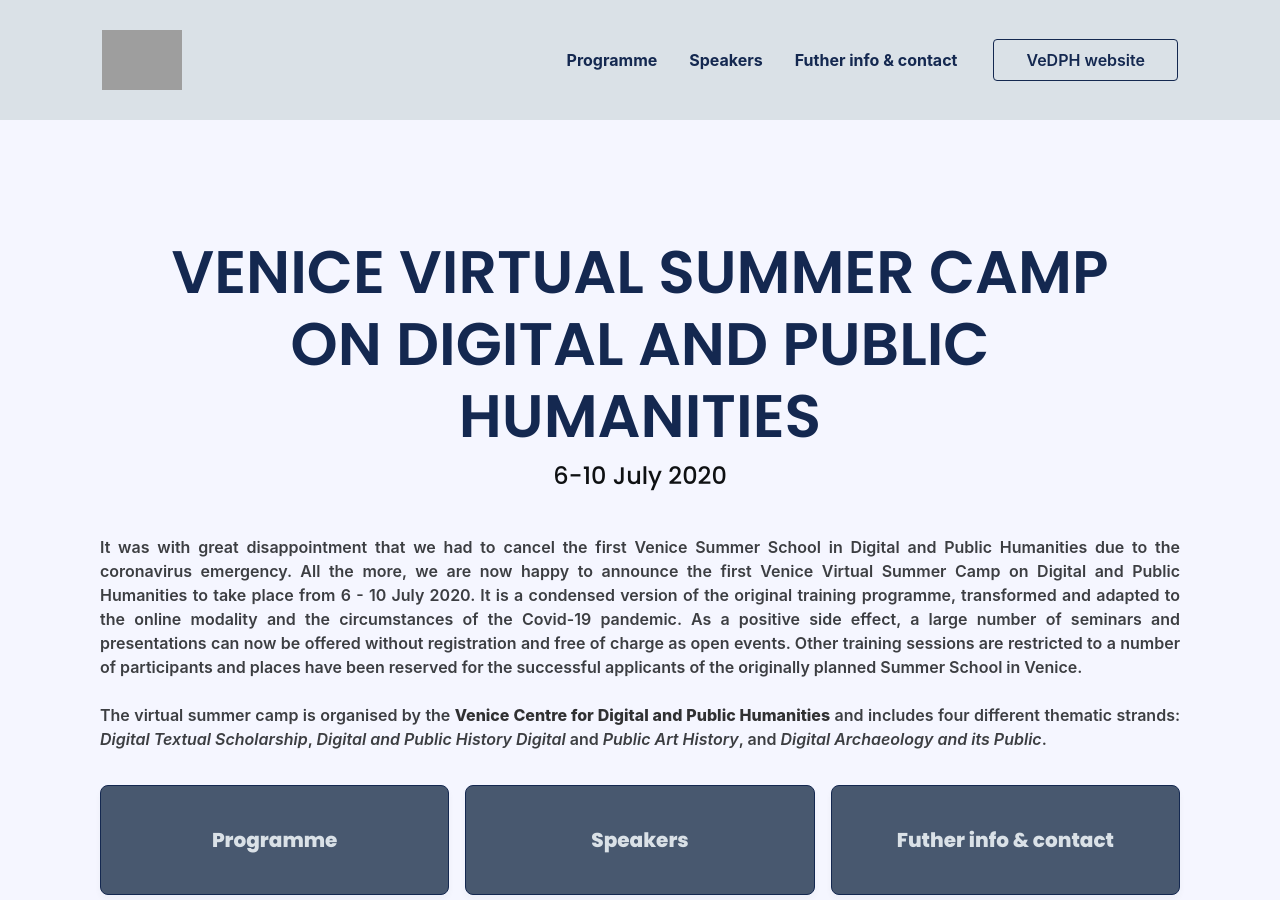
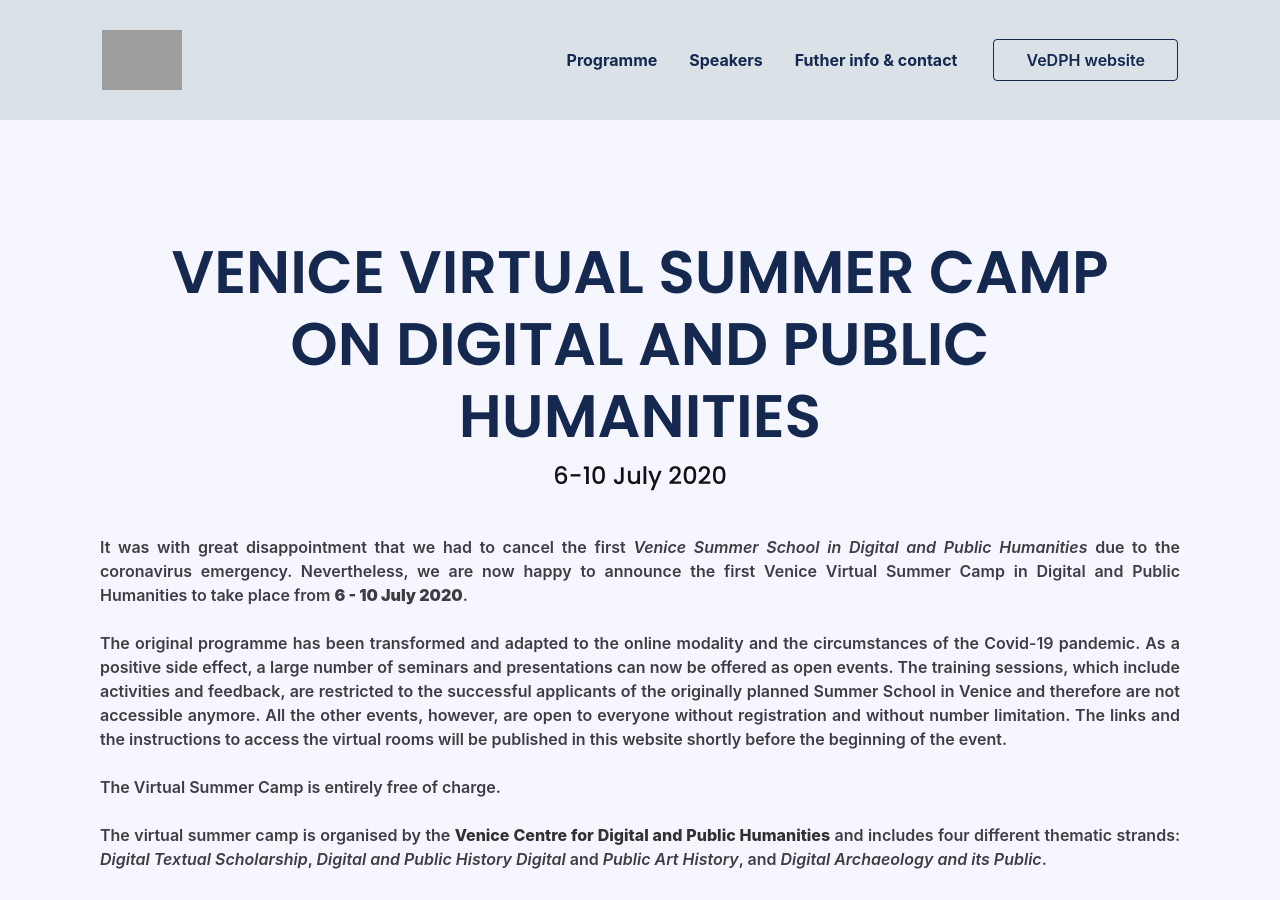
Before and after one commit to vedph/summercamp, a Jekyll site: the page built from index.html, in a window 1280 px wide and 900 px high. Built offline with Jekyll 4.4.1, drawn with Linux system fonts in a browser that asks for light colours; nearby versions of some CDN libraries; some web fonts are replaced; grey boxes are pictures that could not be loaded.

Commit message:
Editing the index

```diff
--- a/index.html
+++ b/index.html
@@ -6,7 +6,10 @@ title: Home
     <div class="container-full">
       <div class="container grid-xl">
         <div class="columns negative-m-s">
-          <div class="column col-12 text-center"><p class="text-secondary color" style="text-align: justify;">It was with great disappointment that we had to cancel the first Venice Summer School in Digital and Public Humanities due to the coronavirus emergency. All the more, we are now happy to announce the first Venice Virtual Summer Camp on Digital and Public Humanities to take place from 6 - 10 July 2020. It is a condensed version of the original training programme, transformed and adapted to the online modality and the circumstances of the Covid-19 pandemic. As a positive side effect, a large number of seminars and presentations can now be offered without registration and free of charge as open events. Other training sessions are restricted to a number of participants and places have been reserved for the successful applicants of the originally planned Summer School in Venice.</p>
+          <div class="column col-12 text-center"><p class="text-secondary color" style="text-align: justify;">It was with great disappointment that we had to cancel the first <em>Venice Summer School in Digital and Public Humanities</em> due to the coronavirus emergency. Nevertheless, we are now happy to announce the first Venice Virtual Summer Camp in Digital and Public Humanities to take place from <strong>6 - 10 July 2020</strong>.</p>
+          <p class="text-secondary color" style="text-align: justify;">The original programme has been transformed and adapted to the online modality and the circumstances of the Covid-19 pandemic. As a positive side effect, a large number of seminars and presentations can now be offered as open events. The training sessions, which include activities and feedback, are restricted to the successful applicants of the originally planned Summer School in Venice and therefore are not accessible anymore. All the other events, however, are open to everyone without registration and without number limitation. The links and the instructions to access the virtual rooms will be published in this website shortly before the beginning of the event.</p>
+
+          <p class="text-secondary color" style="text-align: justify;">The Virtual Summer Camp is entirely free of charge. </p>
           <p class="text-secondary color" style="text-align: justify;">The virtual summer camp is organised by the <a href="https://www.unive.it/vedph">Venice Centre for Digital and Public Humanities</a> and includes four different thematic strands: <em>Digital Textual Scholarship</em>, <em>Digital and Public History Digital</em> and <em>Public Art History</em>, and <em>Digital Archaeology and its Public</em>.</p>
           </div>
           {% for category in site.data.category_list %}
```
